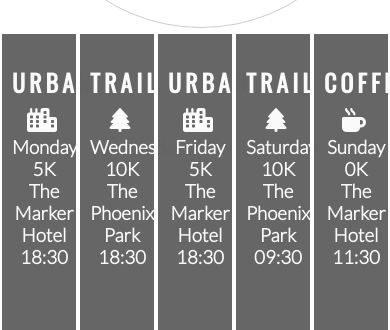
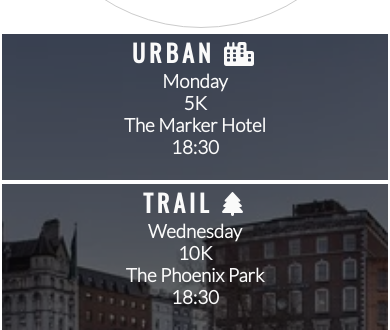
Before and after one commit to chellej80/Love-running, a plain HTML site: page index.html in a window 390 px wide. Shown: the part 1888-2218 px from the top of the page. Drawn offline with nearby package versions, Linux system fonts and the light colour scheme.

Commit message:
update times responsiveness

```diff
--- a/assets/css/style.css
+++ b/assets/css/style.css
@@ -191,7 +191,7 @@ hr {
 /* event times */
 
 #times {
-    background-image: url('../images/times-background.webp');
+    background-image: url('../images/dublin-city.webp');
     background-repeat: no-repeat;
     background-size: cover;
     background-position: center;
@@ -277,6 +277,14 @@ footer {
         padding: 0;
     }
 
+    #times > div {
+
+        width: 100%;
+        clear: both;
+        height: 150px;
+        padding: 0;
+    }
+
     hr {
         display: none;
     }
```
